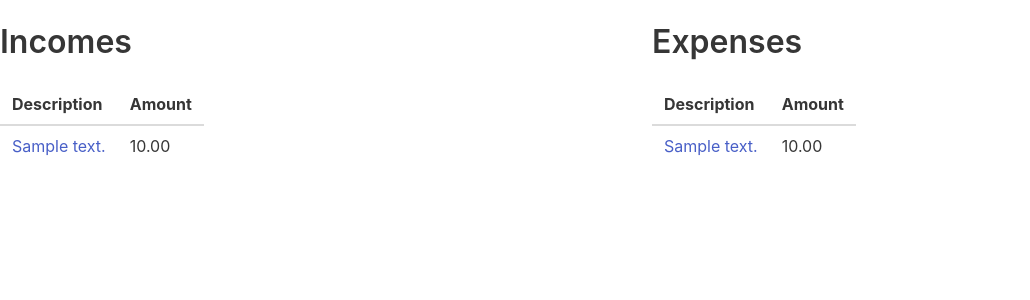
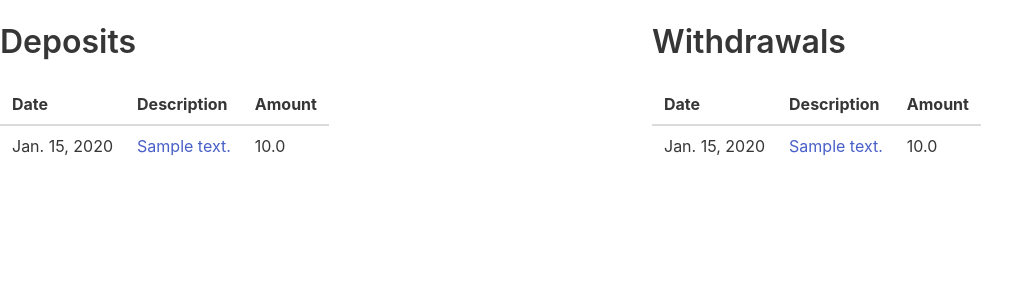
Before and after one commit to elhombrefiero/retirement_tracker, a Django app: page /finances/account_overview/1/ in a window 1280 px wide. Shown: the part 122-422 px from the top of the page, without its empty margins (0-1030 px from the left). Run offline with Django 3.2, Linux system fonts and the light colour scheme; tables that the repository leaves empty hold one stand-in row (values such as "Sample post").

Commit message:
Updated the account view to use withdrawals and deposits. Added more detail for the monthly budget view.

```diff
--- a/retirement_tracker/finances/templates/finances/account_detail.html
+++ b/retirement_tracker/finances/templates/finances/account_detail.html
@@ -18,10 +18,10 @@
 <!--Table of incomes and expenses-->
 <div class="columns">
     <div class="column">
-        <p class="title">Incomes</p>
+        <p class="title">Deposits</p>
     </div>
     <div class="column">
-        <p class="title">Expenses</p>
+        <p class="title">Withdrawals</p>
     </div>
 </div>
 <div class="columns">
@@ -29,15 +29,17 @@
         <table class="table">
             <thead>
             <tr>
+                <th>Date</th>
                 <th>Description</th>
                 <th>Amount</th>
             </tr>
             </thead>
             <tbody>
-                {% for income in incomes %}
+                {% for deposit in deposits %}
                 <tr>
-                    <td><a href="/finances/income_overview/{{income.pk}}">{{income.description}}</a></td>
-                    <td>{{income.amount}}</td>
+                    <td>{{deposit.date}}</td>
+                    <td><a href="/finances/deposit_overview/{{deposit.pk}}">{{deposit.description}}</a></td>
+                    <td>{{deposit.amount}}</td>
                 </tr>
                 {% endfor %}
             </tbody>
@@ -47,15 +49,17 @@
         <table class="table">
             <thead>
             <tr>
+                <th>Date</th>
                 <th>Description</th>
                 <th>Amount</th>
             </tr>
             </thead>
             <tbody>
-            {% for expense in expenses %}
+            {% for withdrawal in withdrawals %}
             <tr>
-                <td><a href="/finances/expense_overview/{{expense.pk}}">{{expense.description}}</a></td>
-                <td>{{expense.amount}}</td>
+                <td>{{withdrawal.date}}</td>
+                <td><a href="/finances/withdrawal_overview/{{withdrawal.pk}}">{{withdrawal.description}}</a></td>
+                <td>{{withdrawal.amount}}</td>
             </tr>
             {% endfor %}
             </tbody>
--- a/retirement_tracker/finances/views.py
+++ b/retirement_tracker/finances/views.py
@@ -207,16 +207,17 @@ class AccountUpdateView(UpdateView):
 
 
 class AccountView(DetailView):
+    """ View the deposits and withdrawals associated with this account.
+
+    The template will have a redirect to see all withdrawals and deposits"""
     model = Account
 
     def get_context_data(self, **kwargs):
         context = super().get_context_data(**kwargs)
 
         # Get the latest incomes associated with this account
-        context['incomes'] = Income.objects.filter(account=self.object).order_by('-date')
-        context['expenses'] = Expense.objects.filter(account=self.object).order_by('-date')
-        context['deposits'] = Deposit.objects.filter(account=self.object).order_by('-date')
-        context['withdrawals'] = Withdrawal.objects.filter(account=self.object).order_by('-date')
+        context['deposits'] = Deposit.objects.filter(account=self.object).order_by('-date')[:25]
+        context['withdrawals'] = Withdrawal.objects.filter(account=self.object).order_by('-date')[:25]
         context['balance'] = self.object.return_balance()
         return context
 
@@ -688,6 +689,8 @@ class MonthlyBudgetUpdateView(UpdateView):
     def get_context_data(self, **kwargs):
         context = super().get_context_data()
         user_for_budget = self.object.user
+        takehome = user_for_budget.return_takehome_pay_month_year(self.object.month, self.object.year)
+        context['takehome'] = takehome
         budget_mand, budget_mort, statutory, budget_dgr, budget_disc = \
             user_for_budget.estimate_budget_for_month_year(self.object.month, self.object.year)
         context['user'] = user_for_budget
@@ -696,6 +699,15 @@ class MonthlyBudgetUpdateView(UpdateView):
         context['est_mort'] = budget_mort
         context['est_dgr'] = budget_dgr
         context['est_disc'] = budget_disc
+        context['est_total'] = statutory + budget_mand + budget_mort + budget_dgr + budget_disc
+        actual_mand, actual_mort, actual_dgr, actual_disc, actual_statutory = \
+            user_for_budget.return_tot_expenses_by_budget_month_year(self.object.month, self.object.year)
+        context['current_mand'] = actual_mand
+        context['current_mort'] = actual_mort
+        context['current_dgr'] = actual_dgr
+        context['current_disc'] = actual_disc
+        context['actual_statutory'] = actual_statutory
+        context['current_total'] = actual_mand + actual_mort + actual_dgr + actual_disc + actual_statutory
         context['month'] = self.object.month
         context['year'] = self.object.year
         return context
```
Also changed, not shown: retirement_tracker/finances/templates/finances/monthlybudget_form.html (+18 -1 lines).
